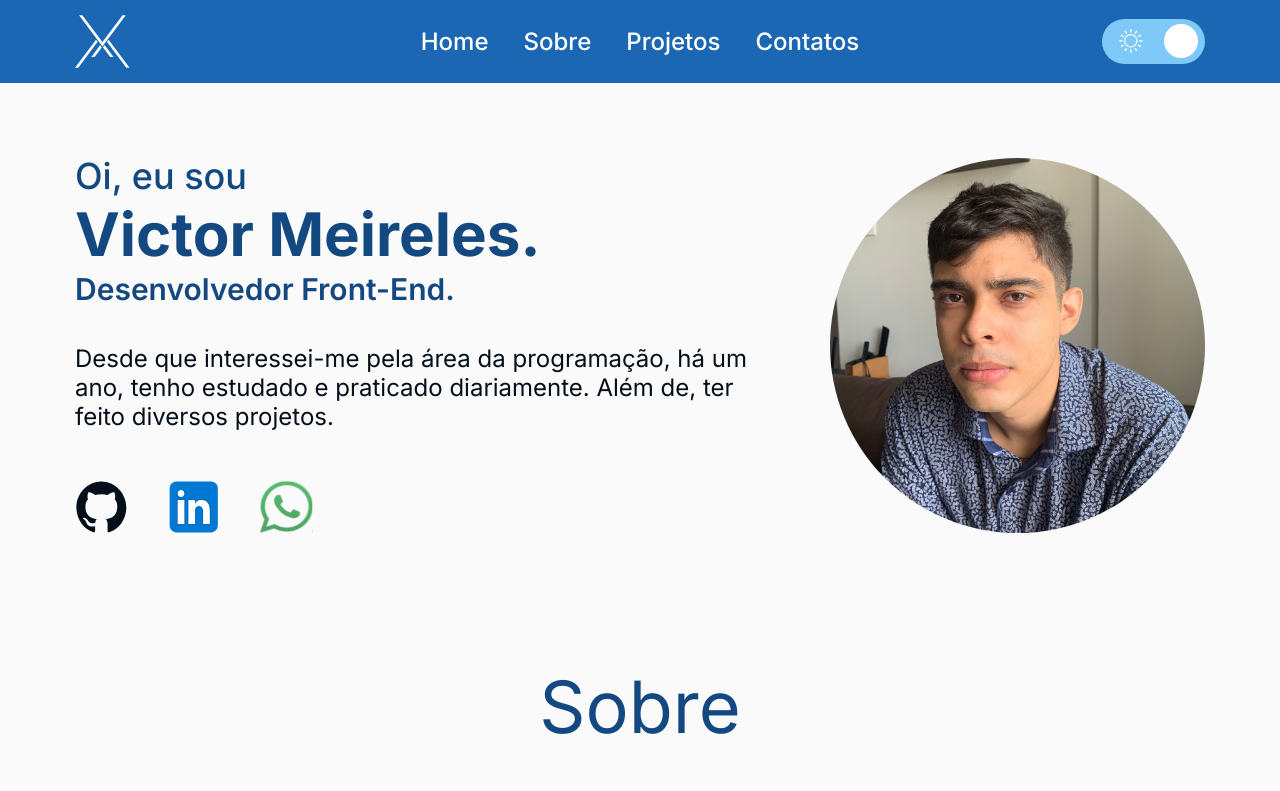
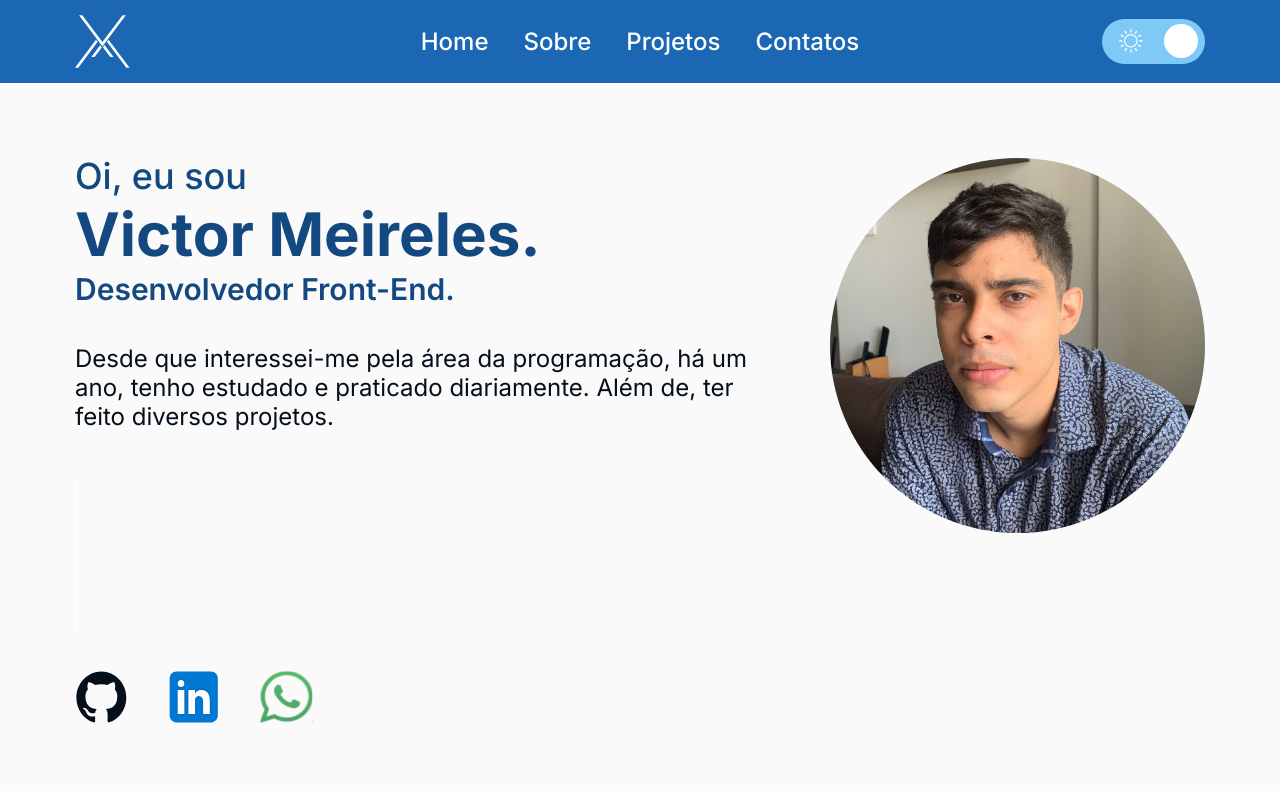
Before and after one commit to victoraamlima/portfolio, a React (Create React App) app: page / in a window 1280 px wide. Shown: the top 791 px of the page. Built offline with nearby package versions, Linux system fonts and the light colour scheme.

Commit message:
Refactor ProfileInfo component styling

```diff
--- a/src/components/ProfileInfo/ProfileInfo.js
+++ b/src/components/ProfileInfo/ProfileInfo.js
@@ -1,13 +1,17 @@
 import { ContactBtn } from "../ContactBtn/ContactBtn"
-import { StyledProfileInfo } from "./styleProfileInfo"
+import { StyledCallMe, EmailLink, StyledProfileInfo, Line } from "./styleProfileInfo"
 
 const ProfileInfo = ({ footer }) => {
   return (
     <StyledProfileInfo $footer={footer}>
       <div>
         <h4>Oi, eu sou</h4>
-        <h2>Victor Meireles<span>.</span></h2>
-        <h3>Desenvolvedor Front-End<span>.</span></h3>
+        <h2>
+          Victor Meireles<span>.</span>
+        </h2>
+        <h3>
+          Desenvolvedor Front-End<span>.</span>
+        </h3>
       </div>
 
       <p>
@@ -15,7 +19,17 @@ const ProfileInfo = ({ footer }) => {
         estudado e praticado diariamente. Além de, ter feito diversos projetos.
       </p>
 
-      <ContactBtn footer={footer} />
+      <Line />
+
+      <StyledCallMe>
+        {footer && <h5>Contate Me</h5>}
+
+        <div>
+          <ContactBtn footer={footer} />
+
+          {footer && <EmailLink>Victoraamlima@Gmail.com</EmailLink>}
+        </div>
+      </StyledCallMe>
     </StyledProfileInfo>
   )
 }
--- a/src/components/ProfileInfo/styleProfileInfo.js
+++ b/src/components/ProfileInfo/styleProfileInfo.js
@@ -3,14 +3,33 @@ import breakpoints from "../../style/responsive"
 
 const StyledProfileInfo = styled.div`
   display: flex;
+  gap: 40px;
   flex-direction: ${({ $footer }) => ($footer ? "row" : "column")};
-  justify-content: center;
+  justify-content: ${({ $footer }) => ($footer ? "space-around" : "center")};
   align-items: ${({ $footer }) => ($footer ? "center" : "flex-start")};
-  gap: 40px;
-  max-width: 900px;
+  max-width: ${({ $footer }) => ($footer ? "unset" : "900px")};
   text-align: ${({ $footer }) => ($footer ? "center" : "left")};
+  ${({ $footer }) => $footer && "width: 100%;"}
 
-  div {
+  ${({ $footer }) =>
+    $footer
+      ? `
+      flex-direction: row;
+      justify-content: space-around;
+      align-items: center;
+      max-width: unset;
+      text-align: center;
+      width: 100%;
+      `
+      : `
+      flex-direction: column;
+      justify-content: center;
+      align-items: flex-start;
+      max-width:900px;
+      text-align: left;
+      `}
+
+  div:first-child {
     display: flex;
     flex-direction: column;
     gap: 10px;
@@ -104,6 +123,7 @@ const StyledProfileInfo = styled.div`
       max-width: 600px;
     }
   }
+
   @media (max-width: ${breakpoints.small1}px) {
     h2 {
       font-size: 30px;
@@ -119,4 +139,69 @@ const StyledProfileInfo = styled.div`
     }
   }
 `
-export { StyledProfileInfo }
+const Line = styled.span`
+  height: 20rem;
+  width: 3px;
+  background-color: ${({ theme }) => theme.colors.white1};
+
+  @media (max-width: ${breakpoints.large2}px) {
+    width: 400px;
+    height: 3px;
+  }
+
+  @media (max-width: ${breakpoints.medium2}px) {
+    width: 250px;
+  }
+`
+
+const StyledCallMe = styled.div`
+  display: flex;
+  flex-direction: column;
+  justify-content: center;
+  align-items: center;
+  gap: 35px;
+
+  h5 {
+    color: ${({ theme }) => theme.colors.white1};
+    font-family: Inter;
+    font-size: 24px;
+    font-style: normal;
+    font-weight: 700;
+    line-height: 100%;
+  }
+
+  div {
+    display: flex;
+    justify-content: center;
+    align-items: center;
+    flex-wrap: wrap;
+    gap: 40px;
+  }
+
+  @media (max-width: ${breakpoints.large2}px) {
+    div {
+      flex-direction: column;
+      gap: 25px;
+    }
+  }
+`
+
+const EmailLink = styled.a`
+  color: ${({ theme }) => theme.colors.white1};
+  font-family: Inter;
+  font-size: 24px;
+  font-style: normal;
+  font-weight: 500;
+  line-height: 100%;
+  text-decoration-line: underline;
+  transition: 0.3s;
+
+  &:hover {
+    transform: scale(1.1);
+  }
+
+  @media (max-width: ${breakpoints.medium1}px) {
+    font-size: 16px;
+  }
+`
+export { StyledProfileInfo, Line, StyledCallMe, EmailLink }
```
